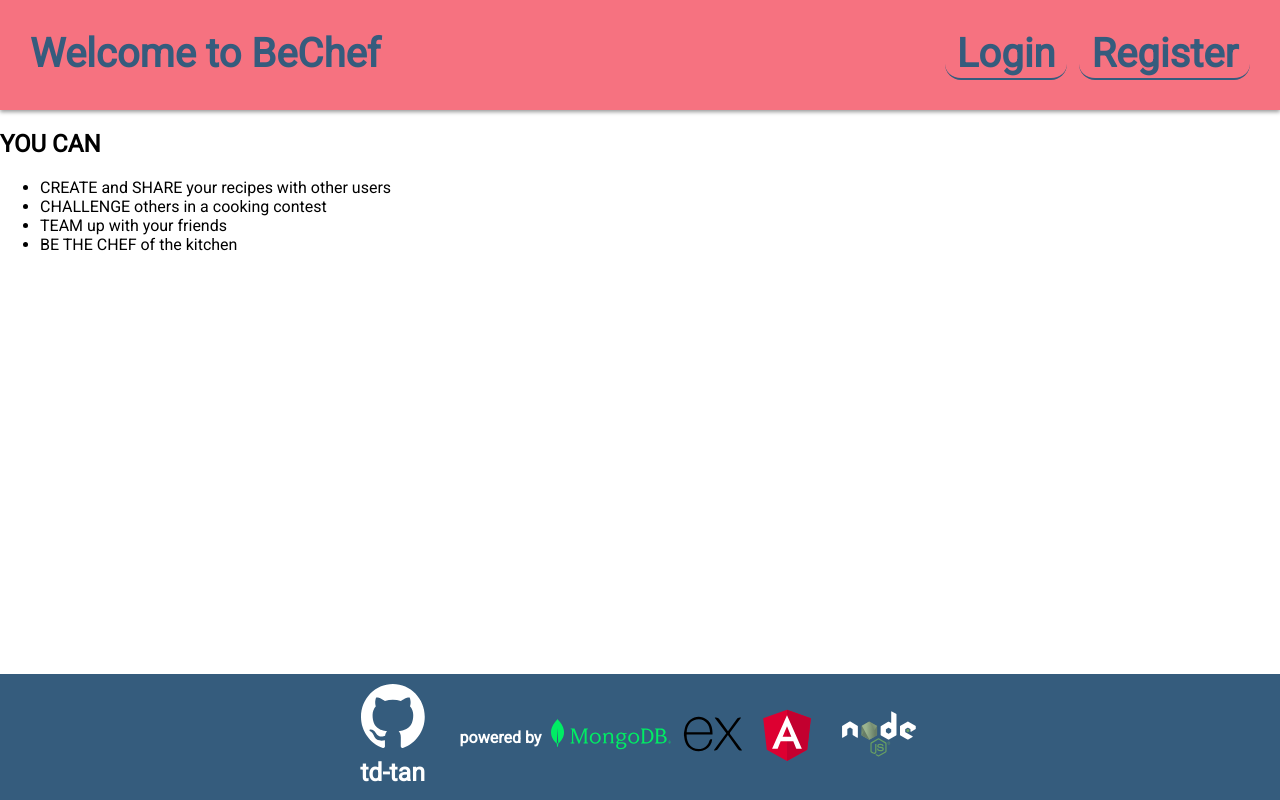
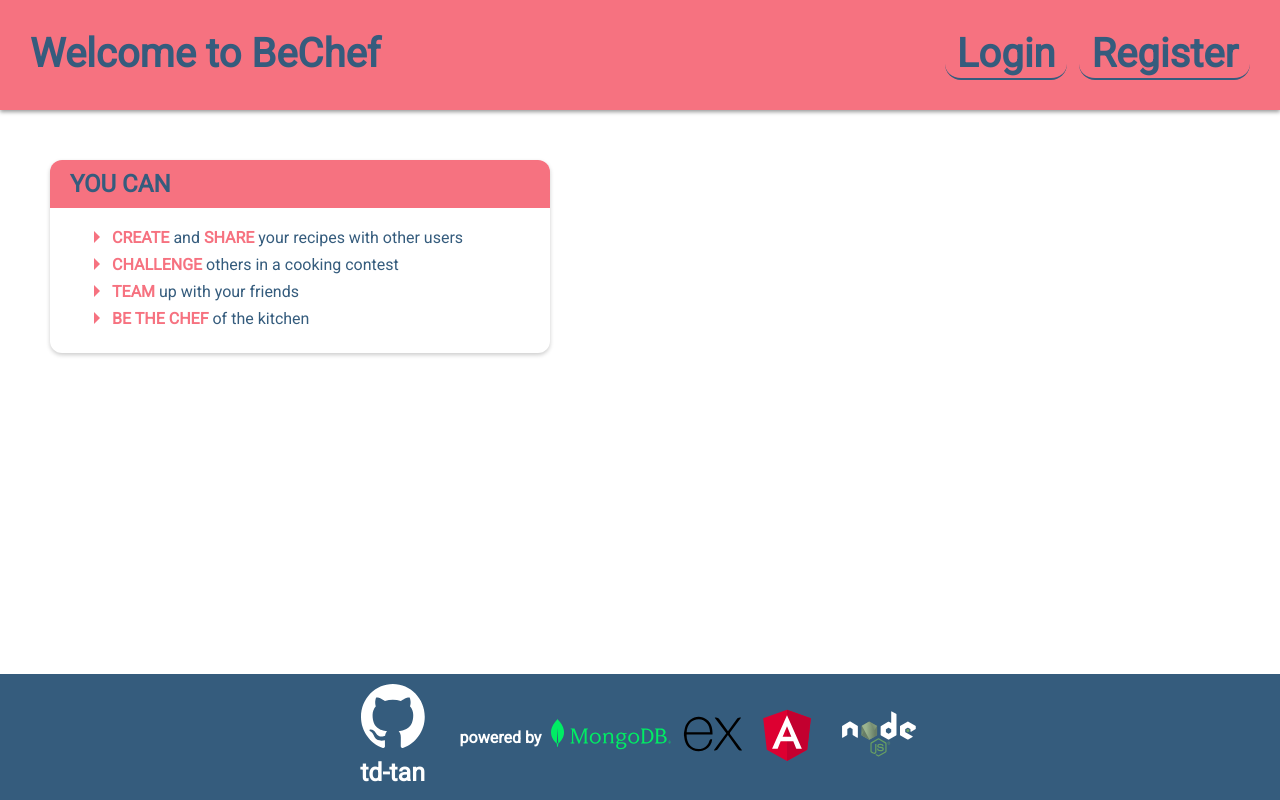
Before and after one commit to td-tan/BeChef, an Angular app: page / in a window 1280 px wide. Built offline with nearby package versions, Linux system fonts and the light colour scheme.

Commit message:
feat: style features card

```diff
--- a/src/app/app.component.sass
+++ b/src/app/app.component.sass
@@ -34,6 +34,42 @@ header
 
 main
     flex: 1
+
+    article
+        margin: 50px
+        box-shadow: 0 2px 4px rgba(0, 0, 0, 0.2)
+        border-radius: 12px
+
+.card
+    width: 500px
+    padding: 0 0 5px
+    color: #355C7D
+
+    h2
+        background-color: #F67280
+        color: #355C7D
+        margin: 0
+        padding: 10px 20px
+        border-top-left-radius: 12px
+        border-top-right-radius: 12px
+
+    li
+        padding: 4px
+        list-style: none
+
+.triangle-right
+    display: inline-block
+    width: 0
+    height: 0
+    background-color: white
+    border-top: 6px solid transparent
+    border-left: 6px solid #F67280
+    border-bottom: 6px solid transparent
+    margin-right: 12px
+
+.highlight
+    color: #F67280
+    font-weight: bolder
 
 footer
     background-color: #355C7D
```
